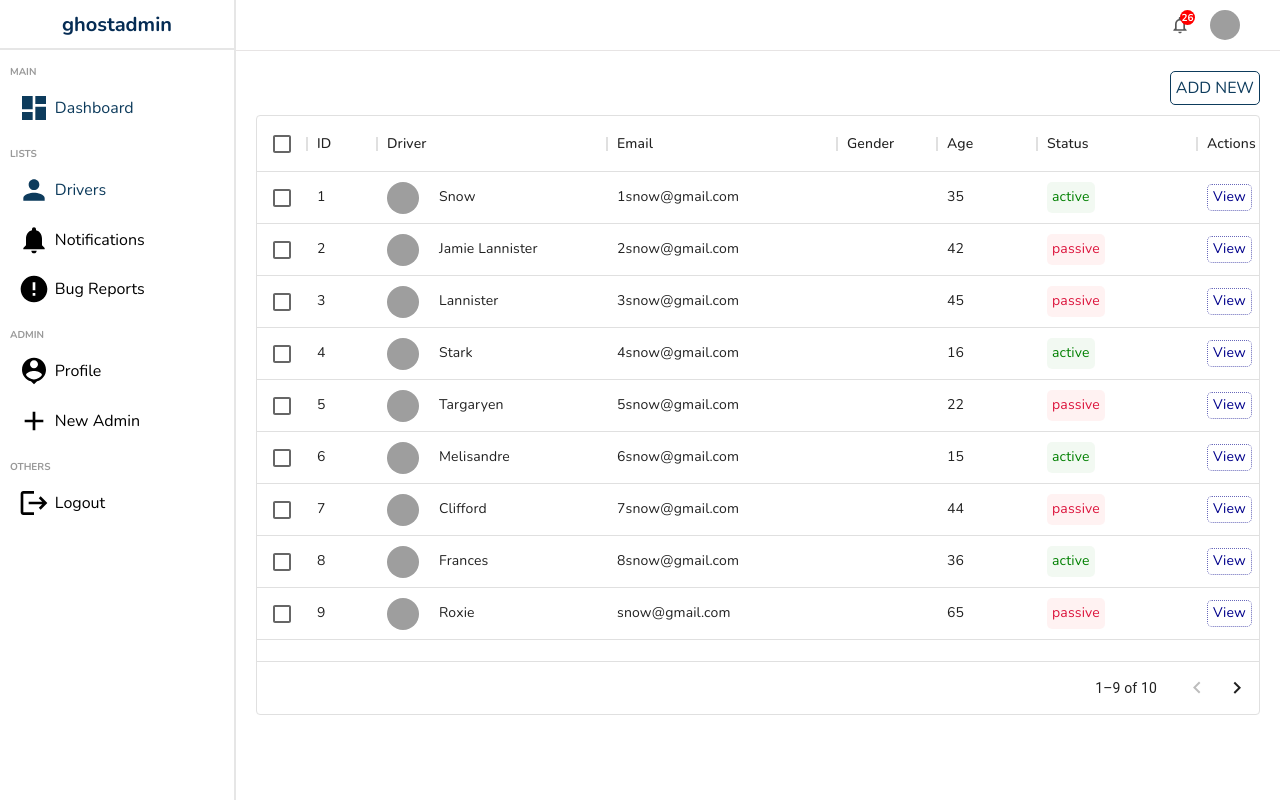
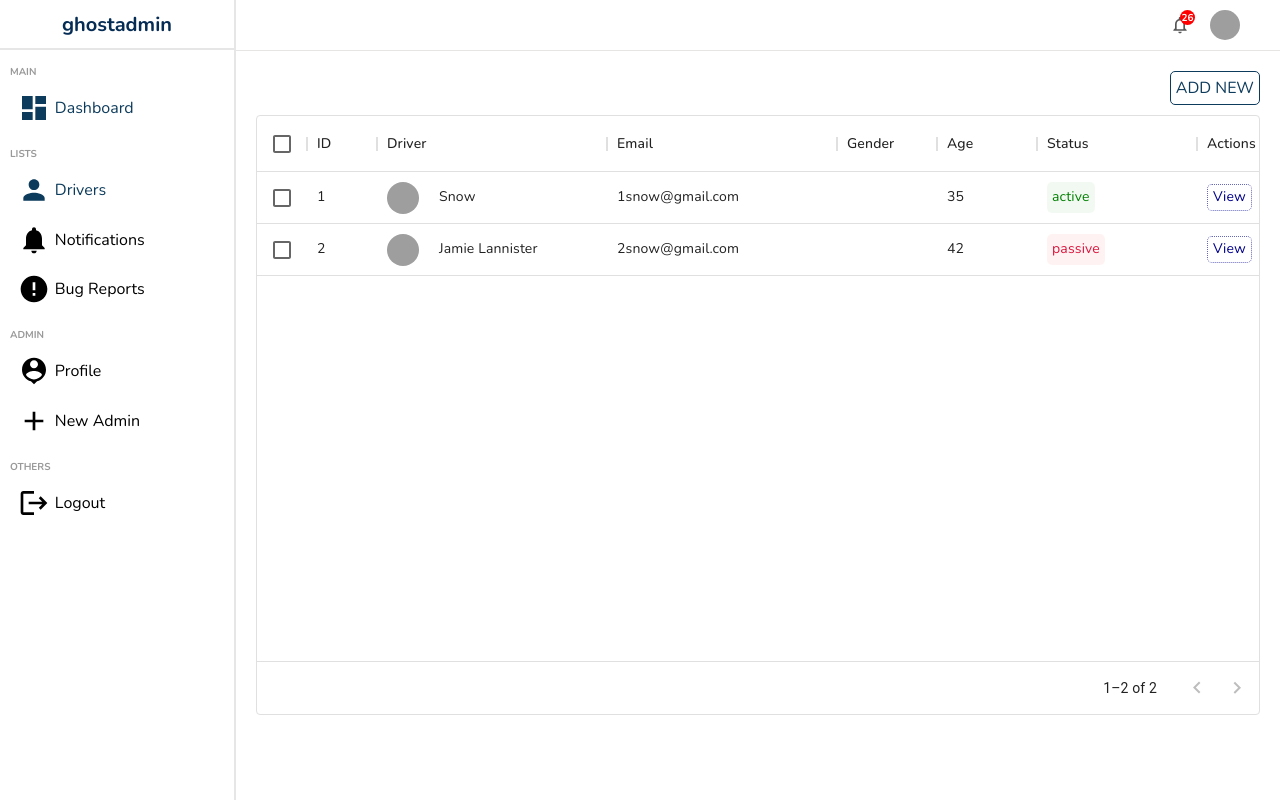
Before and after one commit to Ossama1903/GHOST, a React (Create React App) app in the folder client/: page /drivers in a window 1280 px wide. Built offline with nearby package versions, Linux system fonts and the light colour scheme; grey boxes are pictures that could not be loaded.

Commit message:
user-queries-created

```diff
--- a/client/src/components/datatable/Datatable.js
+++ b/client/src/components/datatable/Datatable.js
@@ -4,15 +4,14 @@ import { driverColumns, driverRows } from "../../datatablesource";
 import { Link } from "react-router-dom";
 import { useState } from "react";
 
-const Datatable = () => {
+const DriverDatatable = () => {
   const [data, setData] = useState(driverRows);
+  const [drivers, setDrivers] = useState([]);
 
   const handleDelete = (id) => {
     setData(data.filter((item) => item.id !== id));
   };
 
-  //ACTION COLUMN IS USED CONCATENADED TO THE DATAGRID'S COLUMNS FOR DISPLAY
-  //INCLUDES view button and delete button
   const actionColumn = [
     {
       field: "action",
@@ -21,7 +20,10 @@ const Datatable = () => {
       renderCell: (params) => {
         return (
           <div className="cellAction">
-            <Link to={`/drivers/${params.row.id}`} style={{ textDecoration: "none" }}>
+            <Link
+              to={`/drivers/${params.row.id}`}
+              style={{ textDecoration: "none" }}
+            >
               <div className="viewButton">View</div>
             </Link>
             <div
@@ -35,6 +37,7 @@ const Datatable = () => {
       },
     },
   ];
+
   return (
     <div className="datatable">
       <div className="datatableTitle">
@@ -58,4 +61,4 @@ const Datatable = () => {
   );
 };
 
-export default Datatable;
+export default DriverDatatable;
--- a/client/src/datatablesource.js
+++ b/client/src/datatablesource.js
@@ -63,68 +63,4 @@ export const driverRows = [
     status: "passive",
     age: 42,
   },
-  {
-    id: 3,
-    username: "Lannister",
-    img: "https://images.pexels.com/photos/1820770/pexels-photo-1820770.jpeg?auto=compress&cs=tinysrgb&dpr=2&w=500",
-    email: "3snow@gmail.com",
-    status: "passive",
-    age: 45,
-  },
-  {
-    id: 4,
-    username: "Stark",
-    img: "https://images.pexels.com/photos/1820770/pexels-photo-1820770.jpeg?auto=compress&cs=tinysrgb&dpr=2&w=500",
-    email: "4snow@gmail.com",
-    status: "active",
-    age: 16,
-  },
-  {
-    id: 5,
-    username: "Targaryen",
-    img: "https://images.pexels.com/photos/1820770/pexels-photo-1820770.jpeg?auto=compress&cs=tinysrgb&dpr=2&w=500",
-    email: "5snow@gmail.com",
-    status: "passive",
-    age: 22,
-  },
-  {
-    id: 6,
-    username: "Melisandre",
-    img: "https://images.pexels.com/photos/1820770/pexels-photo-1820770.jpeg?auto=compress&cs=tinysrgb&dpr=2&w=500",
-    email: "6snow@gmail.com",
-    status: "active",
-    age: 15,
-  },
-  {
-    id: 7,
-    username: "Clifford",
-    img: "https://images.pexels.com/photos/1820770/pexels-photo-1820770.jpeg?auto=compress&cs=tinysrgb&dpr=2&w=500",
-    email: "7snow@gmail.com",
-    status: "passive",
-    age: 44,
-  },
-  {
-    id: 8,
-    username: "Frances",
-    img: "https://images.pexels.com/photos/1820770/pexels-photo-1820770.jpeg?auto=compress&cs=tinysrgb&dpr=2&w=500",
-    email: "8snow@gmail.com",
-    status: "active",
-    age: 36,
-  },
-  {
-    id: 9,
-    username: "Roxie",
-    img: "https://images.pexels.com/photos/1820770/pexels-photo-1820770.jpeg?auto=compress&cs=tinysrgb&dpr=2&w=500",
-    email: "snow@gmail.com",
-    status: "passive",
-    age: 65,
-  },
-  {
-    id: 10,
-    username: "Roxie",
-    img: "https://images.pexels.com/photos/1820770/pexels-photo-1820770.jpeg?auto=compress&cs=tinysrgb&dpr=2&w=500",
-    email: "snow@gmail.com",
-    status: "active",
-    age: 65,
-  },
 ];
--- a/client/src/firebase/database.js
+++ b/client/src/firebase/database.js
@@ -1,4 +1,13 @@
-import { getDatabase, set, ref, push } from "firebase/database";
+import {
+  getDatabase,
+  set,
+  ref,
+  push,
+  onValue,
+  query,
+  equalTo,
+  orderByChild,
+} from "firebase/database";
 import { app } from "./firebase";
 import authentication from "./authentication";
 
@@ -9,7 +18,6 @@ class Database {
     this.databaseInstance = passedInstance;
   }
   async createNewUser(
-    userId,
     email,
     password,
     firstName,
@@ -46,6 +54,42 @@ class Database {
       isApproved,
     });
   }
+
+  getUserByEmail(email, callback) {
+    const userRef = query(
+      ref(this.databaseInstance, `users`),
+      orderByChild("email"),
+      equalTo(email)
+    );
+    onValue(userRef, (snapshot) => {
+      if (snapshot.val()) callback(Object.values(snapshot.val())[0]);
+      else console.log("Couldn't find user with the email");
+    });
+  }
+
+  getUsersByRole(role, callback) {
+    const userRef = query(
+      ref(this.databaseInstance, `users`),
+      orderByChild("role"),
+      equalTo(role)
+    );
+    onValue(userRef, (snapshot) => {
+      if (snapshot.val()) callback(Object.values(snapshot.val()));
+      else console.log("Couldn't find any users with the specified role");
+    });
+  }
+
+  updateUsersState(setUsers) {
+    const usersRef = ref(db, "users");
+    onValue(usersRef, (snapshot) => {
+      const data = snapshot.val();
+      var arrayToReturn = [];
+      for (const property in data) {
+        arrayToReturn.push({ id: property, ...data[property] });
+      }
+      setUsers(arrayToReturn);
+    });
+  }
 }
 
 const database = new Database(db);
--- a/client/src/pages/home/Home.js
+++ b/client/src/pages/home/Home.js
@@ -5,21 +5,12 @@ import Sidebar from "../../components/sidebar/Sidebar";
 import Widget from "../../components/widget/Widget";
 import database from "../../firebase/database";
 import "./home.scss";
-import { useEffect } from "react";
+import { useEffect, useState } from "react";
 
 const Home = () => {
+  const [users, setUsers] = useState([]);
+
   useEffect(() => {
-    database.createNewUser(
-      3,
-      "afnanhashmi112233@gmail.com",
-      "thisismypassword",
-      "Afnan",
-      "Hashmi",
-      "admin",
-      "--",
-      "male",
-      "2002-10-04"
-    );
   }, []);
 
   return (
--- a/client/src/pages/list/List.js
+++ b/client/src/pages/list/List.js
@@ -1,7 +1,7 @@
 import "./list.scss";
 import Sidebar from "../../components/sidebar/Sidebar";
 import Navbar from "../../components/navbar/Navbar";
-import Datatable from "../../components/datatable/Datatable";
+import DriverDatatable from "../../components/datatable/Datatable";
 
 const List = () => {
   return (
@@ -9,7 +9,7 @@ const List = () => {
       <Sidebar />
       <div className="listContainer">
         <Navbar />
-        <Datatable />
+        <DriverDatatable />
       </div>
     </div>
   );
```
